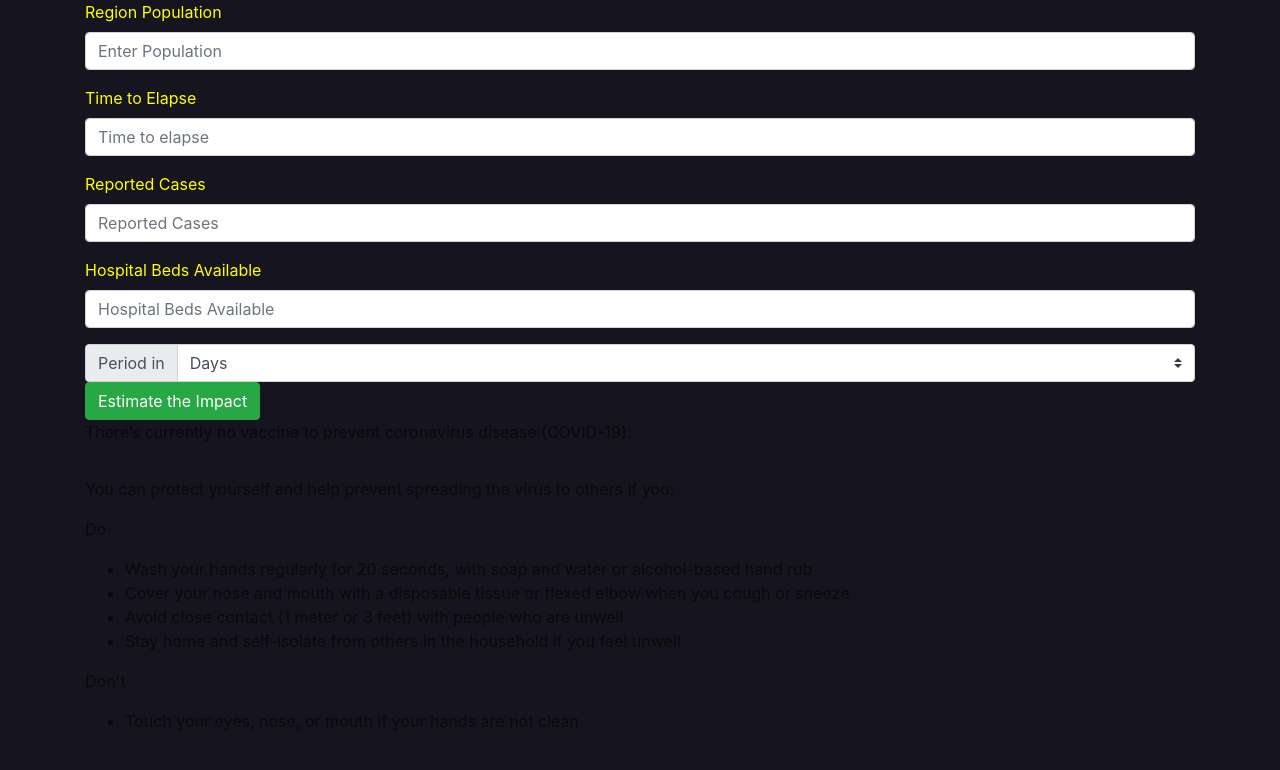
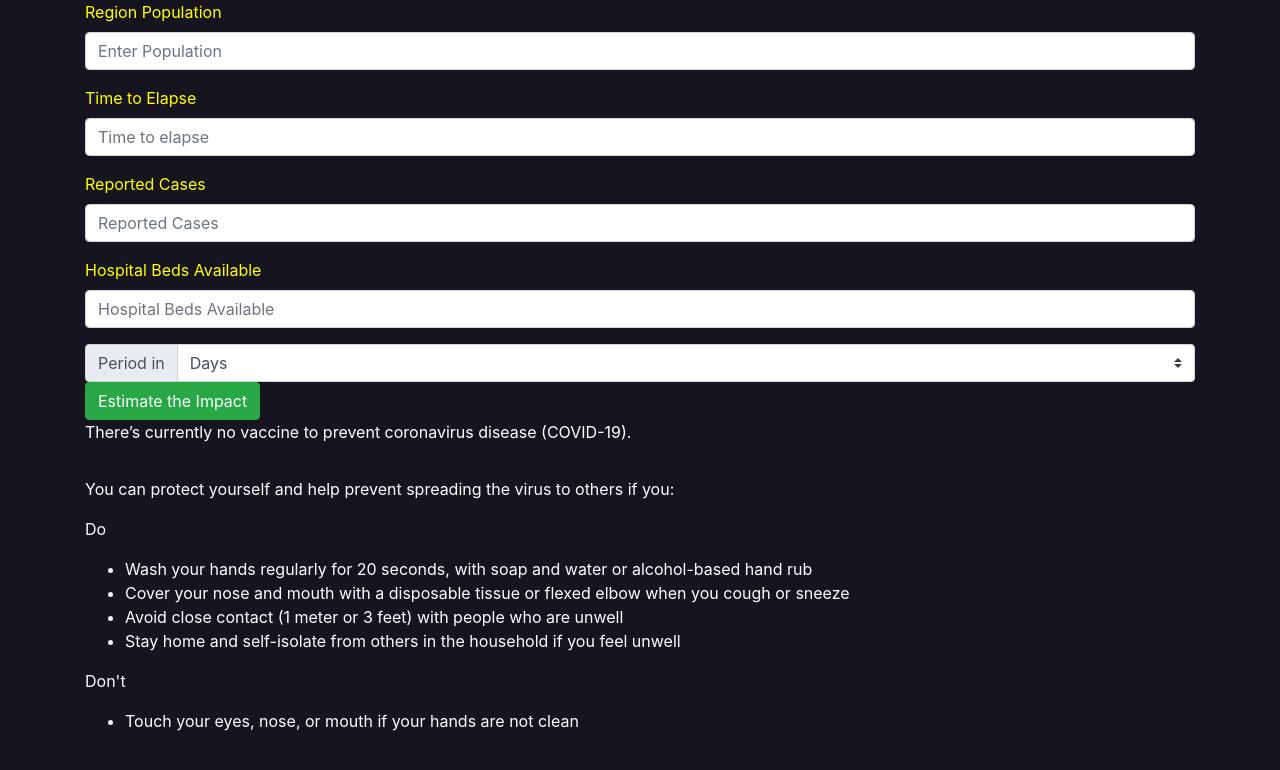
Before and after one commit to hermitex/BuildforSDG-Challenge, a website: page index.html in a window 1280 px wide. Drawn offline with Linux system fonts and the light colour scheme.

Commit message:
fix contrast

```diff
--- a/index.html
+++ b/index.html
@@ -59,7 +59,7 @@
         </form>
 
     </section>
-    <section class="card-text " style="color: #0a0a0a;">
+    <section class="card-text " style="color: #ffffff;">
         <p class="text-warning">There’s currently no vaccine to prevent coronavirus disease (COVID-19).</p>
         <hr>
         <p class="text-success">You can protect yourself and help prevent spreading the virus to others if you:</p>
```
